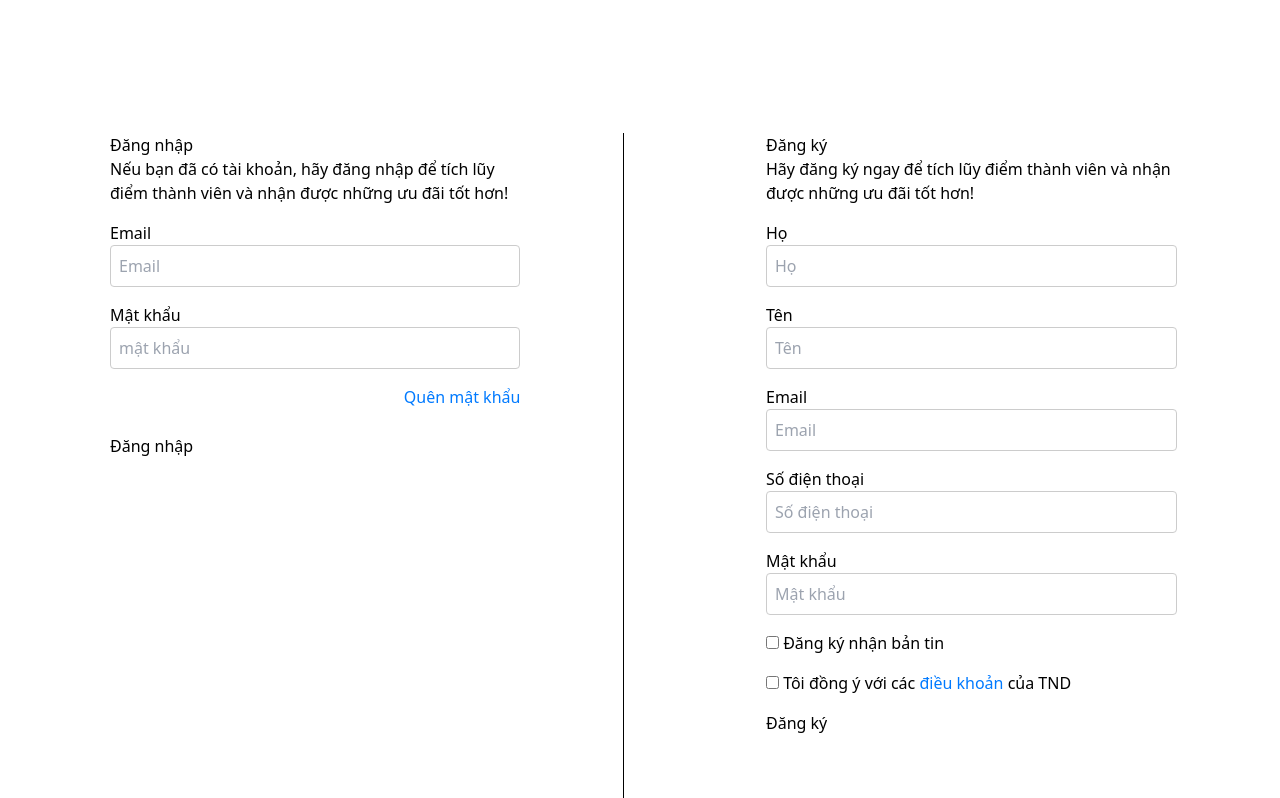
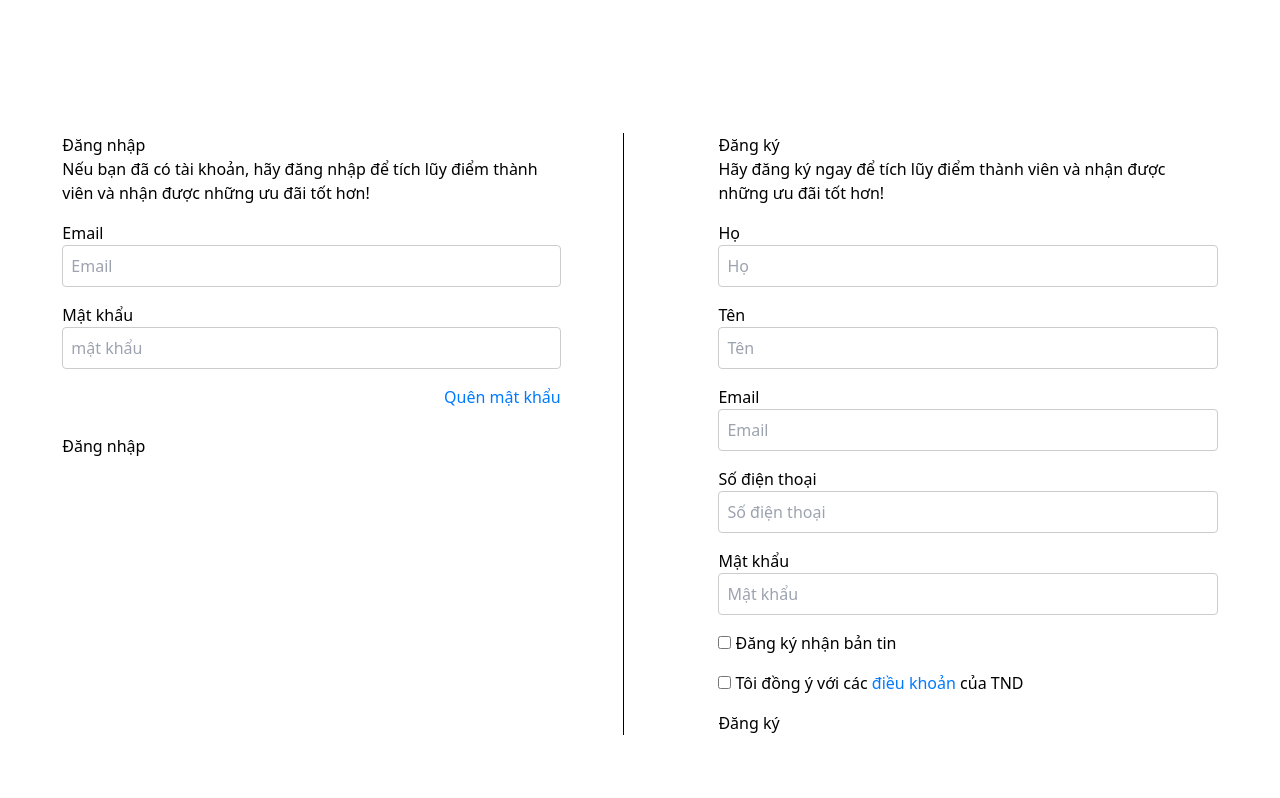
Before and after one commit to NgaPhamThi/DU_AN_TOT_NGHIEP_FRONT_END, a React (Vite) app: page /login in a window 1280 px wide. Shown: the part 1542-2340 px from the top of the page. Built offline with nearby package versions, Linux system fonts and the light colour scheme.

Commit message:
update-formlogin2

```diff
--- a/src/App.css
+++ b/src/App.css
@@ -1,40 +1,14 @@
 .login-container {
     display: grid;
-    grid-template-columns: repeat(2, 1fr);
+    grid-template-columns: repeat(auto-fit, minmax(300px, 1fr));
     grid-gap: 2rem;
     justify-content: center;
-    height: 100vh;
-    margin: 10% 0 0 0;
-  }
-.grid__item {
-    display: grid;
+    margin: 10% 0 10% 0;
   }
 
-  .large--one-half {
-    grid-template-columns: 1fr;
-    grid-gap: 1rem;
-  }
-
-  .medium--one-half {
-    grid-template-columns: 1fr;
-    grid-gap: 1rem;
-  }
-
-  .small--one-whole {
-    grid-template-columns: 1fr;
-    grid-gap: 1rem;
-  }
-
-  .pd-left110 {
-    padding-left: 110px;
-  }
-
-  .text-left {
-    text-align: left;
-  }
-
-  .br-right {
-    border-right: 1px solid #000;
+  .grid__item {
+    display: flex;
+    justify-content: center;
   }
 
   .width-80 {
@@ -49,12 +23,14 @@
     display: flex;
     flex-direction: column;
   }
+
   .form-vertical a {
     color: #007AFF;
     text-decoration: none;
     text-align: right;
     margin: 0 0 25px 0;
   }
+
   .input-full {
     width: 100%;
     padding: 0.5rem;
@@ -62,7 +38,9 @@
     border-radius: 4px;
     margin-bottom: 1rem;
   }
-
+  .br-right {
+    border-right: 1px solid #000;
+  }
   .clearfix {
     clear: both;
   }
@@ -70,9 +48,11 @@
   .large_form {
     margin-bottom: 1rem;
   }
+
   .large_form a {
     color: #007AFF;
   }
+
   .form-group {
     margin-bottom: 1rem;
   }
```
